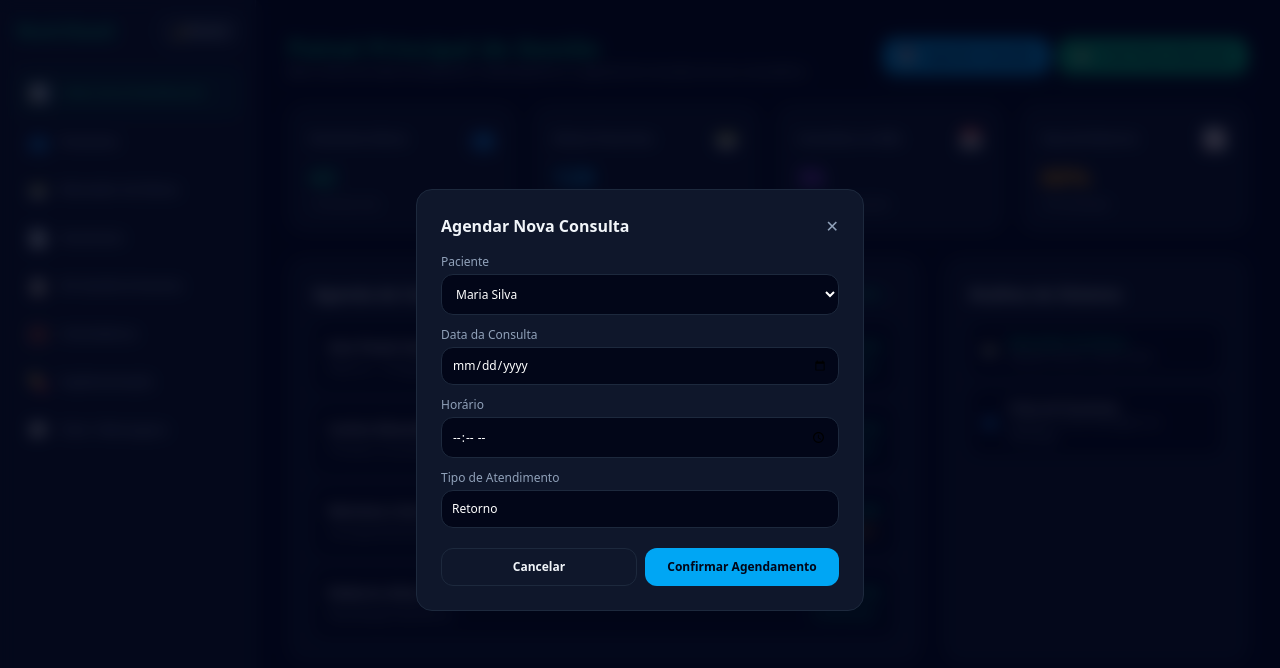
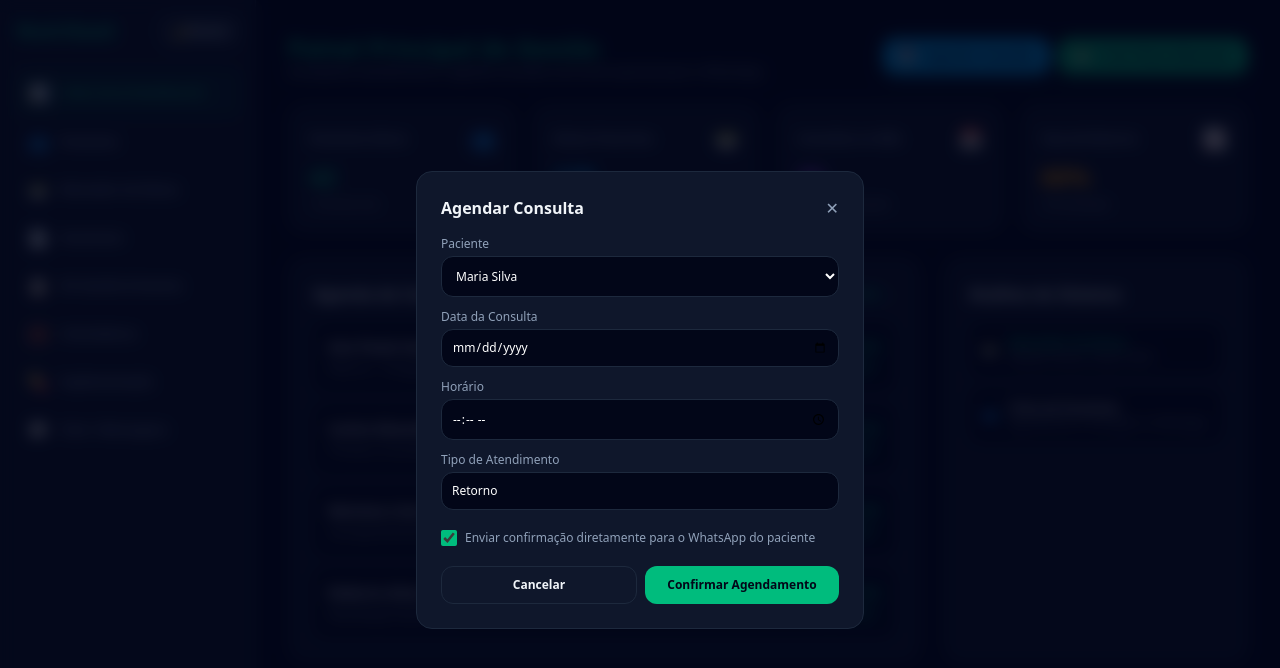
Before and after one commit to webdesignermarlon-code/nutrisaas, a Next.js app: page /dashboard in a window 1280 px wide. Both pictures are taken after a click on the button "📅 + Agendar Consulta". Shown: the top 668 px of the page. Built offline with nearby package versions, Linux system fonts and the light colour scheme.

Commit message:
Adiciona checkbox opcional para enviar ou nao mensagem no WhatsApp no agendamento

```diff
--- a/app/dashboard/pacientes/page.tsx
+++ b/app/dashboard/pacientes/page.tsx
@@ -8,7 +8,6 @@ interface Paciente {
   telefone: string
   objetivo: string
   status: string
-  ultimaConsulta?: string
 }
 
 export default function PacientesPage() {
@@ -19,11 +18,12 @@ export default function PacientesPage() {
   const [modalAgendar, setModalAgendar] = useState<Paciente | null>(null)
   const [dataConsulta, setDataConsulta] = useState('')
   const [horaConsulta, setHoraConsulta] = useState('')
-  const [tipoConsulta, setTipoConsulta] = useState('Acompanhamento')
+  const [tipoConsulta, setTipoConsulta] = useState('Retorno e Acompanhamento')
+  const [enviarWhats, setEnviarWhats] = useState(true)
 
   const [pacientes, setPacientes] = useState<Paciente[]>([
-    { id: 1, nome: 'Maria Silva', telefone: '(21) 99888-7766', objetivo: 'Emagrecimento', status: 'Ativo' },
-    { id: 2, nome: 'João Pedro Santos', telefone: '(21) 98765-4321', objetivo: 'Hipertrofia', status: 'Ativo' },
+    { id: 1, nome: 'Maria Silva', telefone: '21998887766', objetivo: 'Emagrecimento', status: 'Ativo' },
+    { id: 2, nome: 'João Pedro Santos', telefone: '21987654321', objetivo: 'Hipertrofia', status: 'Ativo' },
   ])
 
   useEffect(() => {
@@ -71,7 +71,7 @@ export default function PacientesPage() {
       return
     }
 
-    const mensagem = `Olá, ${paciente.nome}! Tudo bem? Sou seu nutricionista. Vamos agendar seu acompanhamento nutricional?`
+    const mensagem = `Olá, ${paciente.nome}! Tudo bem? Sou seu nutricionista. Vamos conversar sobre o seu acompanhamento nutricional?`
     const url = `https://api.whatsapp.com/send?phone=55${numeroLimpo}&text=${encodeURIComponent(mensagem)}`
     window.open(url, '_blank')
   }
@@ -80,13 +80,24 @@ export default function PacientesPage() {
     e.preventDefault()
     if (!dataConsulta || !horaConsulta || !modalAgendar) return
 
-    alert(`Consulta agendada com sucesso para ${modalAgendar.nome} em ${dataConsulta} às ${horaConsulta}!`)
+    const partesData = dataConsulta.split('-')
+    const dataFormatada = partesData.length === 3 ? `${partesData[2]}/${partesData[1]}/${partesData[0]}` : dataConsulta
+    const numeroLimpo = modalAgendar.telefone.replace(/\D/g, '')
+
+    // Se a opção de enviar WhatsApp estiver marcada
+    if (enviarWhats && numeroLimpo) {
+      const mensagem = `🗓️ *AGENDAMENTO DE CONSULTA NUTRICIONAL*\n\nOlá, *${modalAgendar.nome}*!\nSua consulta foi agendada com sucesso.\n\n📅 *Data:* ${dataFormatada}\n⏰ *Horário:* ${horaConsulta}\n📌 *Tipo:* ${tipoConsulta}\n\nQualquer dúvida ou necessidade de reagendamento, favor me avisar por aqui. Até breve!`
+      const url = `https://api.whatsapp.com/send?phone=55${numeroLimpo}&text=${encodeURIComponent(mensagem)}`
+      window.open(url, '_blank')
+    } else {
+      alert(`Consulta agendada para ${modalAgendar.nome} em ${dataFormatada} às ${horaConsulta}!`)
+    }
+
     setModalAgendar(null)
     setDataConsulta('')
     setHoraConsulta('')
   }
 
-  // Estilos dinâmicos do tema claro / escuro
   const bgCard = isLight ? 'bg-white border-slate-200 text-slate-900 shadow-sm' : 'bg-slate-900 border-slate-800 text-slate-100'
   const bgInput = isLight ? 'bg-slate-50 border-slate-300 text-slate-900 placeholder:text-slate-400' : 'bg-slate-950 border-slate-800 text-white'
   const bgHeaderTable = isLight ? 'bg-slate-100 text-slate-600 border-slate-200' : 'bg-slate-950 text-slate-400 border-slate-800'
@@ -94,15 +105,13 @@ export default function PacientesPage() {
 
   return (
     <div className="space-y-6">
-      {/* Topo da Tela */}
       <div>
         <h1 className="text-2xl font-bold text-emerald-500">Gestão de Pacientes</h1>
         <p className={`text-xs ${isLight ? 'text-slate-600' : 'text-slate-400'}`}>
-          Cadastre pacientes, agende consultas e inicie atendimentos via WhatsApp
+          Cadastre pacientes e agende consultas com opção opcional de envio por WhatsApp
         </p>
       </div>
 
-      {/* Formulário de Cadastro */}
       <form onSubmit={handleCadastrar} className={`rounded-2xl border p-6 space-y-4 ${bgCard}`}>
         <h2 className="text-sm font-bold">Cadastrar Novo Paciente</h2>
         <div className="grid grid-cols-1 md:grid-cols-4 gap-4">
@@ -117,7 +126,7 @@ export default function PacientesPage() {
             />
           </div>
           <div>
-            <label className={`block text-xs mb-1 ${textLabel}`}>Telefone / WhatsApp</label>
+            <label className={`block text-xs mb-1 ${textLabel}`}>Telefone / WhatsApp (com DDD)</label>
             <input
               type="text"
               placeholder="Ex: 21999998888"
@@ -147,7 +156,6 @@ export default function PacientesPage() {
         </div>
       </form>
 
-      {/* Tabela de Pacientes */}
       <div className={`rounded-2xl border overflow-hidden ${bgCard}`}>
         <div className="overflow-x-auto">
           <table className="w-full text-left border-collapse text-xs">
@@ -211,7 +219,6 @@ export default function PacientesPage() {
         </div>
       </div>
 
-      {/* Modal de Agendamento */}
       {modalAgendar && (
         <div className="fixed inset-0 bg-slate-950/80 backdrop-blur-sm z-50 flex items-center justify-center p-4">
           <div className={`w-full max-w-md rounded-2xl border p-6 space-y-4 ${bgCard}`}>
@@ -257,6 +264,20 @@ export default function PacientesPage() {
                 </select>
               </div>
 
+              {/* Opção de Enviar ou Não por WhatsApp */}
+              <div className="pt-2 flex items-center gap-2">
+                <input
+                  type="checkbox"
+                  id="chkWhatsapp"
+                  checked={enviarWhats}
+                  onChange={(e) => setEnviarWhats(e.target.checked)}
+                  className="w-4 h-4 rounded accent-emerald-500 cursor-pointer"
+                />
+                <label htmlFor="chkWhatsapp" className={`text-xs cursor-pointer ${textLabel}`}>
+                  Enviar confirmação diretamente para o WhatsApp do paciente
+                </label>
+              </div>
+
               <div className="flex gap-2 pt-2">
                 <button
                   type="button"
--- a/app/dashboard/page.tsx
+++ b/app/dashboard/page.tsx
@@ -10,6 +10,14 @@ export default function DashboardPage() {
   const [dataConsulta, setDataConsulta] = useState('')
   const [horaConsulta, setHoraConsulta] = useState('')
   const [tipoConsulta, setTipoConsulta] = useState('Retorno')
+  const [enviarWhats, setEnviarWhats] = useState(true)
+
+  const listaPacientesExemplo: Record<string, string> = {
+    'Maria Silva': '21998887766',
+    'João Pedro Santos': '21987654321',
+    'Ana Paula Souza': '21999998888',
+    'Carlos Eduardo Santos': '21977776666'
+  }
 
   const [proximasConsultas, setProximasConsultas] = useState([
     { nome: 'Ana Paula Souza', horario: '09:00', tipo: 'Retorno - Emagrecimento', status: 'Confirmado' },
@@ -23,13 +31,6 @@ export default function DashboardPage() {
     setIsLight(theme === 'light')
   }, [])
 
-  const estatisticas = [
-    { titulo: 'Pacientes Ativos', valor: '42', icone: '👥', tendencia: '+12% este mês', cor: 'text-emerald-500' },
-    { titulo: 'Dietas Prescritas', valor: '128', icone: '🥗', tendencia: '+8 esta semana', cor: 'text-sky-500' },
-    { titulo: 'Consultas no Mês', valor: '36', icone: '📅', tendencia: '95% de assiduidade', cor: 'text-purple-500' },
-    { titulo: 'Taxa de Retorno', valor: '88%', icone: '📈', tendencia: '+5% satisfação', cor: 'text-amber-500' },
-  ]
-
   const handleNovoAgendamento = (e: React.FormEvent) => {
     e.preventDefault()
     if (!horaConsulta || !dataConsulta) return
@@ -39,10 +40,21 @@ export default function DashboardPage() {
       ...proximasConsultas,
     ])
 
+    const partesData = dataConsulta.split('-')
+    const dataFormatada = partesData.length === 3 ? `${partesData[2]}/${partesData[1]}/${partesData[0]}` : dataConsulta
+
+    const tel = listaPacientesExemplo[pacienteSelecionado]
+    if (enviarWhats && tel) {
+      const mensagem = `🗓️ *AGENDAMENTO DE CONSULTA NUTRICIONAL*\n\nOlá, *${pacienteSelecionado}*!\nSua consulta foi agendada com sucesso.\n\n📅 *Data:* ${dataFormatada}\n⏰ *Horário:* ${horaConsulta}\n📌 *Tipo:* ${tipoConsulta}\n\nQualquer dúvida, estou à disposição!`
+      const url = `https://api.whatsapp.com/send?phone=55${tel}&text=${encodeURIComponent(mensagem)}`
+      window.open(url, '_blank')
+    } else {
+      alert(`Consulta agendada no sistema para ${pacienteSelecionado} às ${horaConsulta}!`)
+    }
+
     setModalAgendar(false)
     setDataConsulta('')
     setHoraConsulta('')
-    alert(`Consulta agendada para ${pacienteSelecionado} às ${horaConsulta}!`)
   }
 
   const bgCard = isLight ? 'bg-white border-slate-200 text-slate-900 shadow-sm' : 'bg-slate-900 border-slate-800 text-slate-100'
@@ -51,12 +63,11 @@ export default function DashboardPage() {
 
   return (
     <div className="space-y-6">
-      {/* Topo do Dashboard */}
       <div className="flex flex-col md:flex-row justify-between items-start md:items-center gap-4">
         <div>
           <h1 className="text-2xl font-bold text-emerald-500">Painel Principal de Gestão</h1>
           <p className={`text-xs ${isLight ? 'text-slate-600' : 'text-slate-400'}`}>
-            Bem-vindo de volta! Acompanhe o desempenho e a agenda de consultas do seu consultório.
+            Acompanhe atendimentos e agende consultas com envio opcional para o WhatsApp.
           </p>
         </div>
 
@@ -76,25 +87,42 @@ export default function DashboardPage() {
         </div>
       </div>
 
-      {/* Cards de Métricas */}
       <div className="grid grid-cols-1 sm:grid-cols-2 lg:grid-cols-4 gap-4">
-        {estatisticas.map((item, idx) => (
-          <div key={idx} className={`p-5 rounded-2xl border transition ${bgCard}`}>
-            <div className="flex justify-between items-center mb-2">
-              <span className={`text-xs font-semibold ${isLight ? 'text-slate-500' : 'text-slate-400'}`}>
-                {item.titulo}
-              </span>
-              <span className="text-xl">{item.icone}</span>
-            </div>
-            <div className={`text-2xl font-bold ${item.cor}`}>{item.valor}</div>
-            <span className="text-[10px] text-slate-400 block mt-1">{item.tendencia}</span>
+        <div className={`p-5 rounded-2xl border ${bgCard}`}>
+          <div className="flex justify-between items-center mb-2">
+            <span className="text-xs font-semibold text-slate-400">Pacientes Ativos</span>
+            <span className="text-xl">👥</span>
           </div>
-        ))}
+          <div className="text-2xl font-bold text-emerald-500">42</div>
+          <span className="text-[10px] text-slate-400 block mt-1">+12% este mês</span>
+        </div>
+        <div className={`p-5 rounded-2xl border ${bgCard}`}>
+          <div className="flex justify-between items-center mb-2">
+            <span className="text-xs font-semibold text-slate-400">Dietas Prescritas</span>
+            <span className="text-xl">🥗</span>
+          </div>
+          <div className="text-2xl font-bold text-sky-500">128</div>
+          <span className="text-[10px] text-slate-400 block mt-1">+8 esta semana</span>
+        </div>
+        <div className={`p-5 rounded-2xl border ${bgCard}`}>
+          <div className="flex justify-between items-center mb-2">
+            <span className="text-xs font-semibold text-slate-400">Consultas no Mês</span>
+            <span className="text-xl">📅</span>
+          </div>
+          <div className="text-2xl font-bold text-purple-500">36</div>
+          <span className="text-[10px] text-slate-400 block mt-1">95% de assiduidade</span>
+        </div>
+        <div className={`p-5 rounded-2xl border ${bgCard}`}>
+          <div className="flex justify-between items-center mb-2">
+            <span className="text-xs font-semibold text-slate-400">Taxa de Retorno</span>
+            <span className="text-xl">📈</span>
+          </div>
+          <div className="text-2xl font-bold text-amber-500">88%</div>
+          <span className="text-[10px] text-slate-400 block mt-1">+5% satisfação</span>
+        </div>
       </div>
 
-      {/* Agenda de Consultas */}
       <div className="grid grid-cols-1 lg:grid-cols-3 gap-6">
-
         <div className={`lg:col-span-2 p-6 rounded-2xl border space-y-4 ${bgCard}`}>
           <div className="flex justify-between items-center">
             <h2 className="font-bold text-base">Agenda de Consultas do Dia</h2>
@@ -118,11 +146,7 @@ export default function DashboardPage() {
 
                 <div className="text-right space-y-1">
                   <span className="font-bold block text-emerald-500">{c.horario}</span>
-                  <span className={`text-[10px] px-2 py-0.5 rounded font-medium ${
-                    c.status === 'Confirmado'
-                      ? 'bg-emerald-500/10 text-emerald-500'
-                      : 'bg-amber-500/10 text-amber-500'
-                  }`}>
+                  <span className="bg-emerald-500/10 text-emerald-500 text-[10px] px-2 py-0.5 rounded font-medium">
                     {c.status}
                   </span>
                 </div>
@@ -131,7 +155,6 @@ export default function DashboardPage() {
           </div>
         </div>
 
-        {/* Atalhos */}
         <div className={`p-6 rounded-2xl border space-y-4 ${bgCard}`}>
           <h2 className="font-bold text-base">Atalhos do Sistema</h2>
 
@@ -158,20 +181,18 @@ export default function DashboardPage() {
               <span>👥</span>
               <div>
                 <div>Ficha de Pacientes</div>
-                <div className="text-[10px] text-slate-400 font-normal">Cadastre e envie mensagens via WhatsApp</div>
+                <div className="text-[10px] text-slate-400 font-normal">Agendamento e mensagens no WhatsApp</div>
               </div>
             </Link>
           </div>
         </div>
-
       </div>
 
-      {/* Modal de Novo Agendamento no Dashboard */}
       {modalAgendar && (
         <div className="fixed inset-0 bg-slate-950/80 backdrop-blur-sm z-50 flex items-center justify-center p-4">
           <div className={`w-full max-w-md rounded-2xl border p-6 space-y-4 ${bgCard}`}>
             <div className="flex justify-between items-center">
-              <h3 className="font-bold text-base">Agendar Nova Consulta</h3>
+              <h3 className="font-bold text-base">Agendar Consulta</h3>
               <button onClick={() => setModalAgendar(false)} className="text-slate-400 hover:text-white">✕</button>
             </div>
 
@@ -224,6 +245,20 @@ export default function DashboardPage() {
                 />
               </div>
 
+              {/* Opção de Enviar ou Não por WhatsApp */}
+              <div className="pt-2 flex items-center gap-2">
+                <input
+                  type="checkbox"
+                  id="chkWhatsappDash"
+                  checked={enviarWhats}
+                  onChange={(e) => setEnviarWhats(e.target.checked)}
+                  className="w-4 h-4 rounded accent-emerald-500 cursor-pointer"
+                />
+                <label htmlFor="chkWhatsappDash" className={`text-xs cursor-pointer ${textLabel}`}>
+                  Enviar confirmação diretamente para o WhatsApp do paciente
+                </label>
+              </div>
+
               <div className="flex gap-2 pt-2">
                 <button
                   type="button"
@@ -234,7 +269,7 @@ export default function DashboardPage() {
                 </button>
                 <button
                   type="submit"
-                  className="flex-1 bg-sky-500 hover:bg-sky-400 text-slate-950 font-bold py-2.5 rounded-xl text-xs transition"
+                  className="flex-1 bg-emerald-500 hover:bg-emerald-400 text-slate-950 font-bold py-2.5 rounded-xl text-xs transition"
                 >
                   Confirmar Agendamento
                 </button>
```
